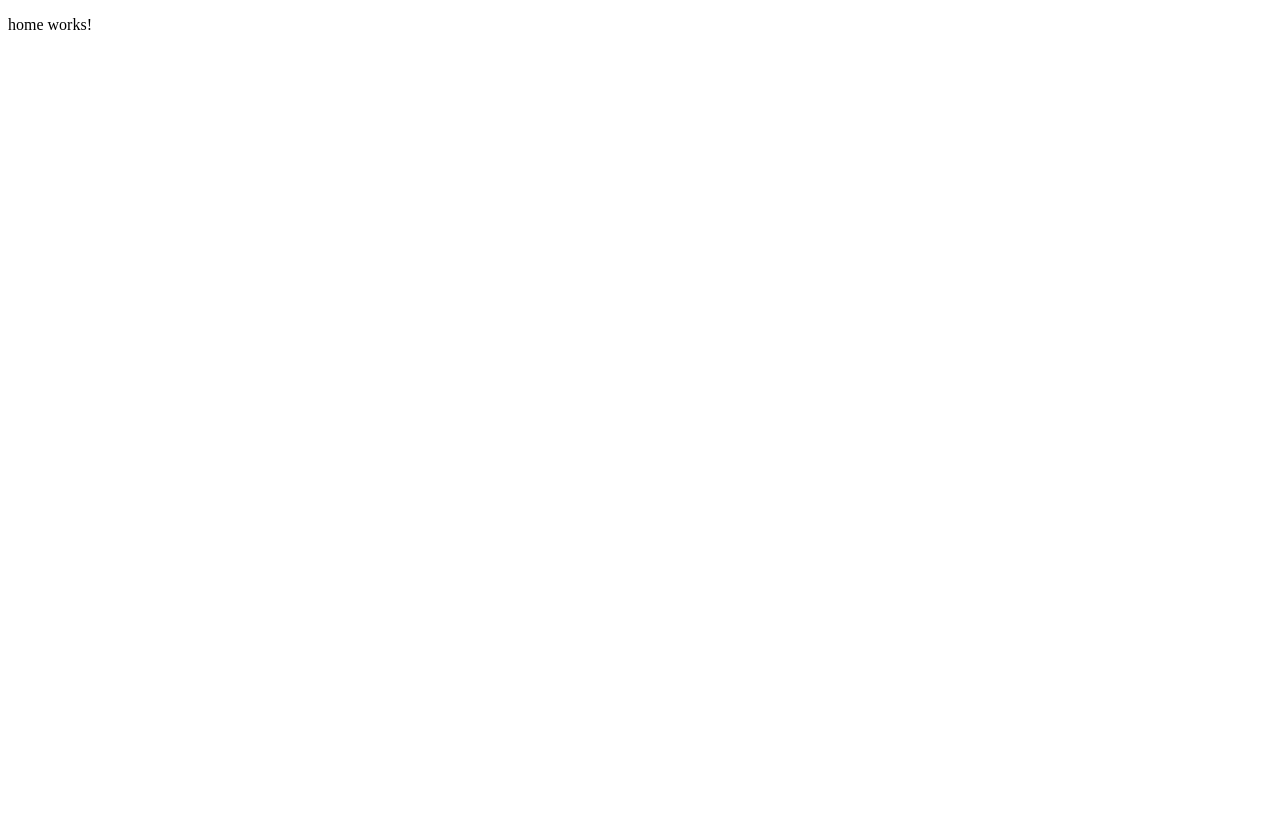
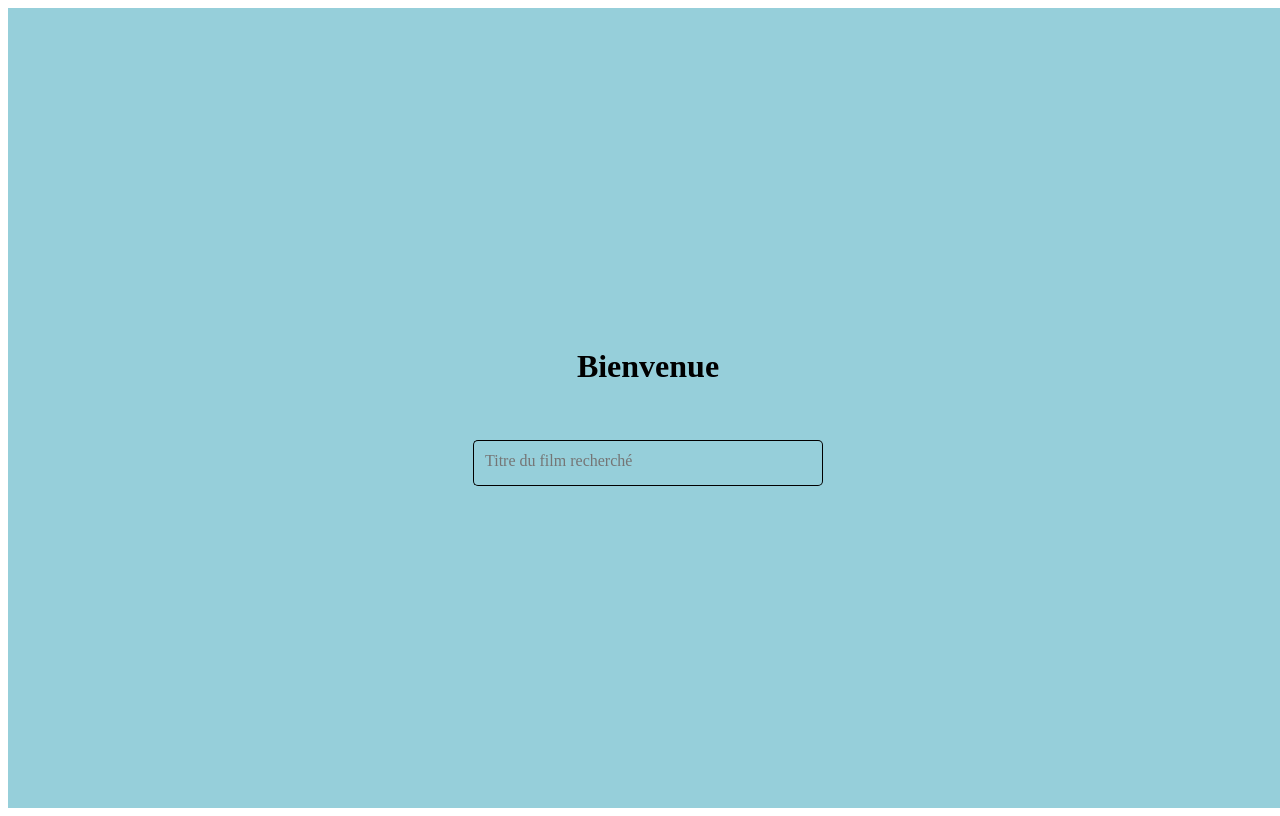
Before and after one commit to celinedepauw/movies_2022, an Angular app: page /home in a window 1280 px wide. Built offline with nearby package versions, Linux system fonts and the light colour scheme.

Commit message:
home component template wip

```diff
--- a/src/app/home/home.component.html
+++ b/src/app/home/home.component.html
@@ -1 +1,8 @@
-<p>home works!</p>
+<main class="home-main" fxLayout="column" fxLayoutAlign="center center">
+    <h1 class="home-title">Bienvenue</h1>
+    <form class="home-form">
+        <mat-form-field appearance="outline" class="home-search">
+            <input matInput class="home-search-input" placeholder="Titre du film recherché" />
+        </mat-form-field>
+    </form>
+</main>
--- a/src/app/home/home.component.scss
+++ b/src/app/home/home.component.scss
@@ -0,0 +1,21 @@
+.home-main{
+    height: 100vh;
+    width: 100vw;
+    background-color: rgb(150, 207, 218);
+
+    .home-title{
+        text-align: center;
+    }
+
+    .home-form{
+
+        .mat-form-field{
+            width: 350px;
+            margin-top: 30px;
+
+            .home-search-input{
+                height: 50px;
+            }
+        }
+    }
+}
```
